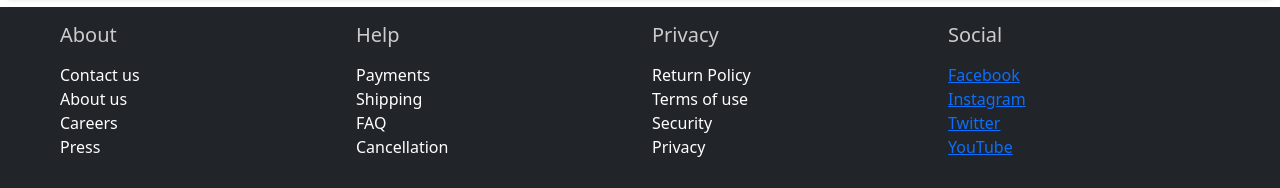
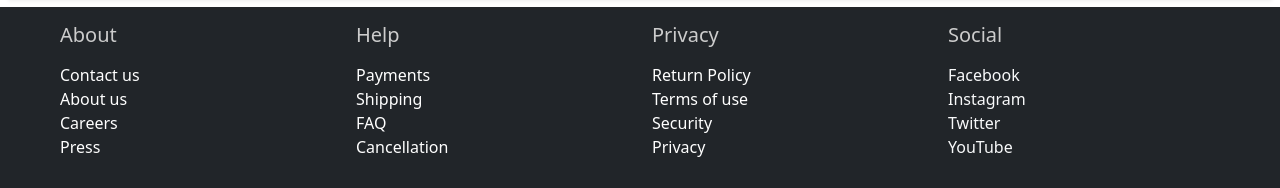
Before and after one commit to vinayakdeshpande1/Shopkart_Frontend, an Angular app: page / in a window 1280 px wide. Shown: the part 1593-1781 px from the top of the page. Built offline with nearby package versions, Linux system fonts and the light colour scheme.

Commit message:
footer ui

```diff
--- a/src/app/footer/footer.component.html
+++ b/src/app/footer/footer.component.html
@@ -30,10 +30,10 @@
     <div class="col-12 col-sm-6 col-lg-3">
       <h5 class="text-gray mb-3">Social</h5>
       <ul class="list-unstyled">
-        <li><a href="https://facebook.com">Facebook</a></li>
-        <li><a href="https://instagram.com">Instagram</a></li>
-        <li><a href="https://twitter.com">Twitter</a></li>
-        <li><a href="https://youtube.com">YouTube</a></li>
+        <li><a class="text-light text-decoration-none" href="https://facebook.com">Facebook</a></li>
+        <li><a class="text-light text-decoration-none" href="https://instagram.com">Instagram</a></li>
+        <li><a class="text-light text-decoration-none" href="https://twitter.com">Twitter</a></li>
+        <li><a class="text-light text-decoration-none" href="https://youtube.com">YouTube</a></li>
       </ul>
     </div>
   </div>
```
